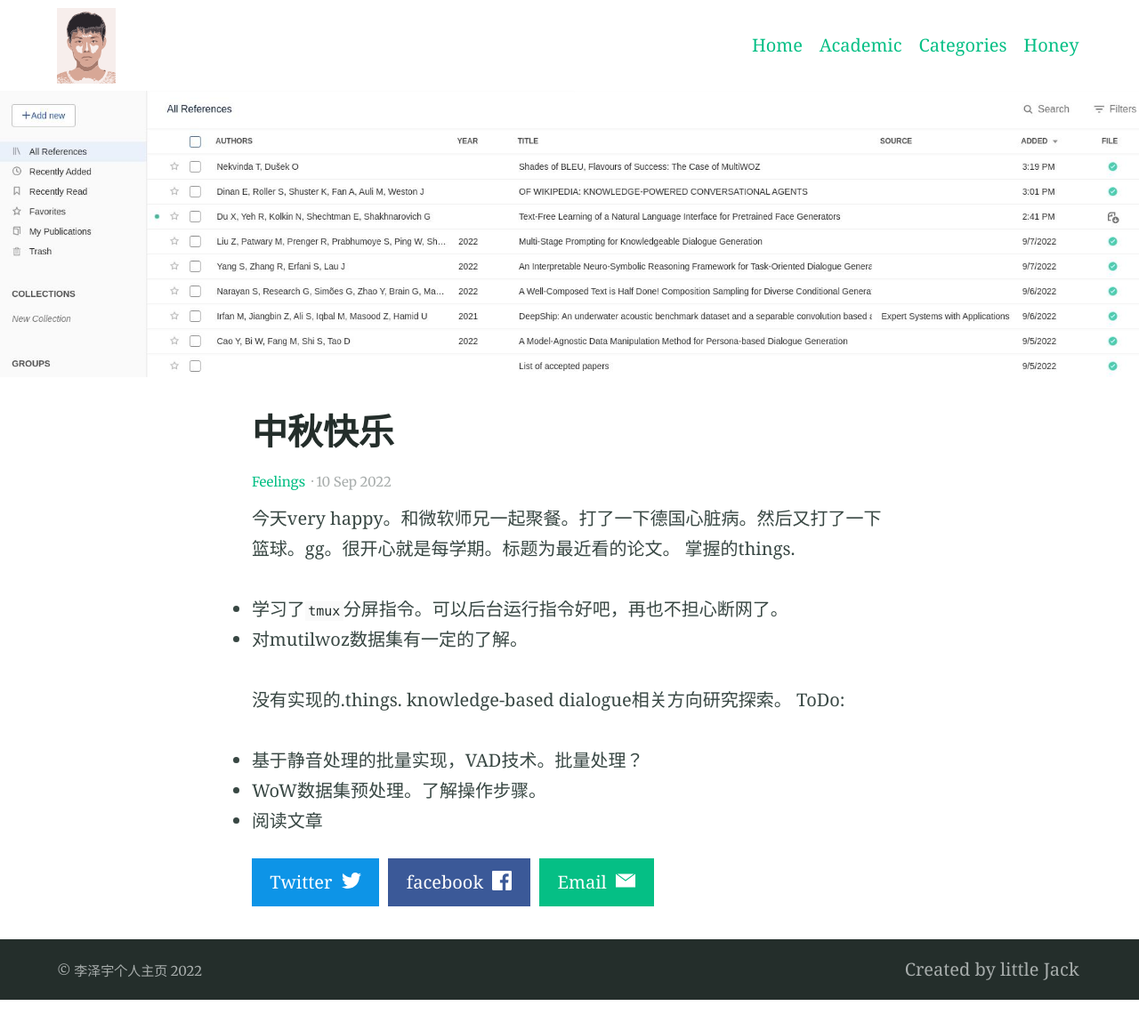
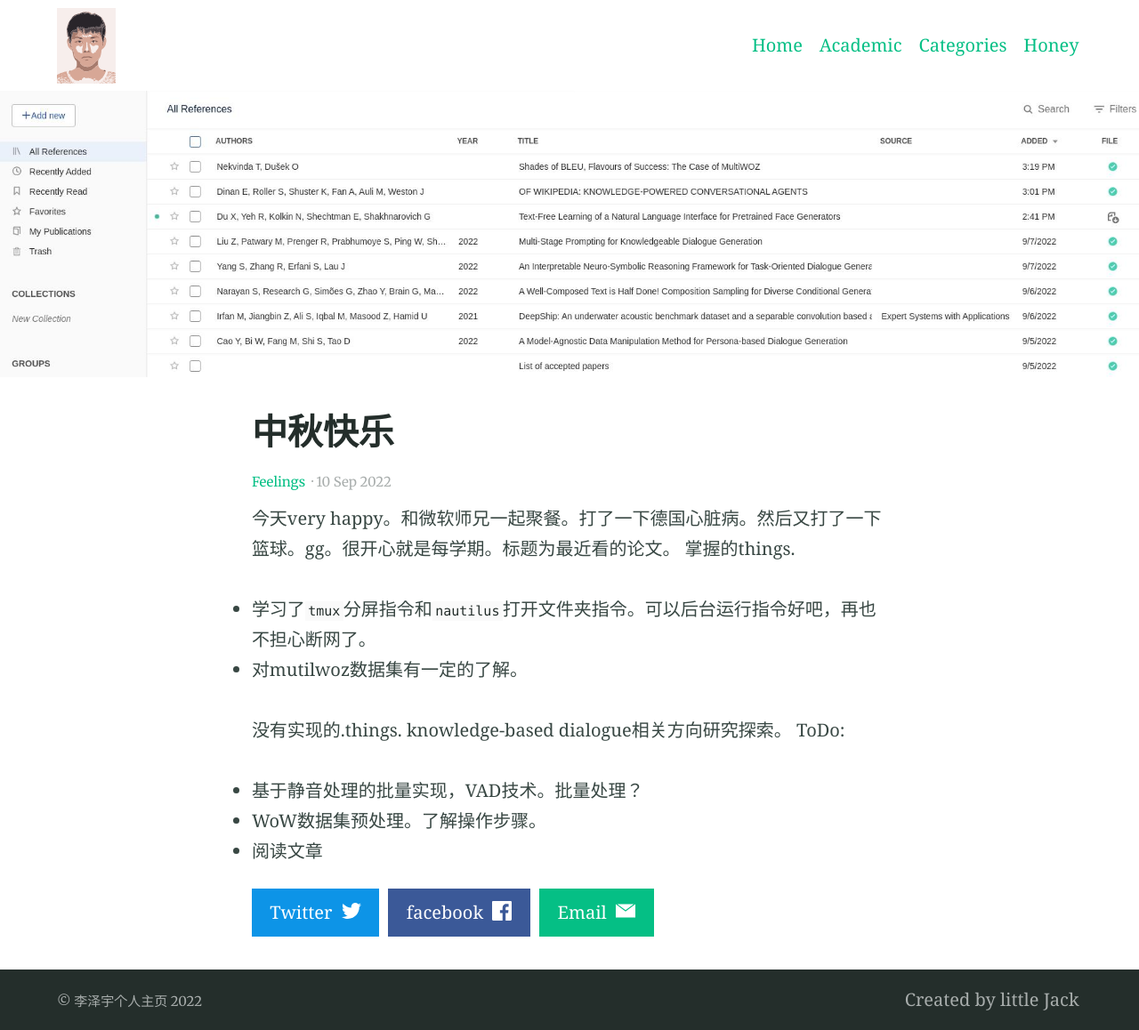
Before and after one commit to lizeyujack/lizeyujack.github.io, a Jekyll site: the page built from _posts/2022-09-10-example-post-five.md, in a window 1280 px wide. Shown: the whole page at 89% size. Built offline with Jekyll 4.4.1, drawn with Linux system fonts in a browser that asks for light colours; before the commit the page ends 1124 px from its top, so only the background shows below that.

Commit message:
Update 2022-09-10-example-post-five.md

```diff
--- a/_posts/2022-09-10-example-post-five.md
+++ b/_posts/2022-09-10-example-post-five.md
@@ -8,7 +8,7 @@ feature_image: "https://github.com/lizeyujack/lizeyujack.github.io/blob/main/ref
 今天very happy。和微软师兄一起聚餐。打了一下德国心脏病。然后又打了一下篮球。gg。很开心就是每学期。标题为最近看的论文。
 <!-- more -->
 掌握的things.
-- 学习了`tmux`分屏指令。可以后台运行指令好吧，再也不担心断网了。
+- 学习了`tmux`分屏指令和`nautilus`打开文件夹指令。可以后台运行指令好吧，再也不担心断网了。
 - 对mutilwoz数据集有一定的了解。
 
 没有实现的.things.
```
